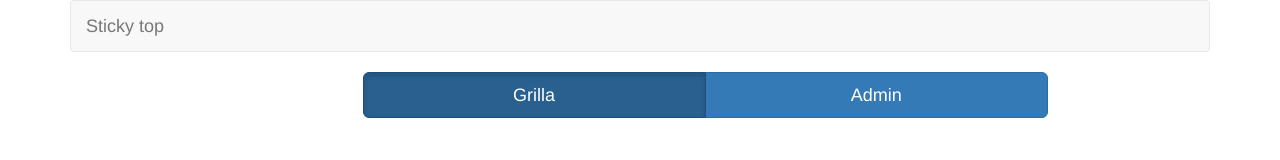
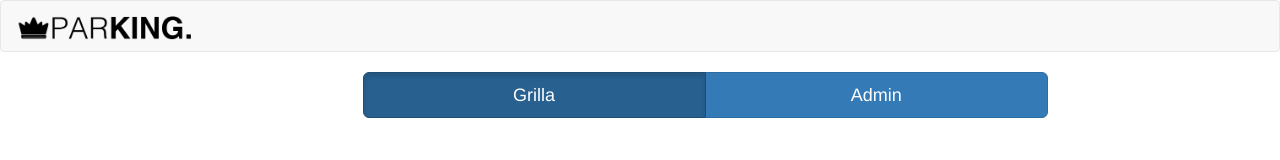
Before and after one commit to JuanMaBF/TPLaboratorioIII, a plain HTML site: page index.html in a window 1280 px wide. Drawn offline with nearby package versions, Linux system fonts and the light colour scheme.

Commit message:
favicon y main.css

```diff
--- /dev/null
+++ b/CSS/main.css
@@ -0,0 +1,3 @@
+header img {
+    height: 120%;
+}
--- a/index.html
+++ b/index.html
@@ -2,23 +2,23 @@
 <html lang="es">
 <head>
     <meta charset="UTF-8">
-    <link rel="stylesheet" href="./css/index.css">
     <meta name="viewport" content="width=device-width, initial-scale=1.0">
     <meta http-equiv="X-UA-Compatible" content="ie=edge">
+    <link rel="stylesheet" href="./css/main.css">
+    <link rel="stylesheet" href="./css/index.css">
+    <link rel="shortcut icon" href="./img/favicon.png" type="image/x-icon">
     <link rel="stylesheet" href="https://maxcdn.bootstrapcdn.com/bootstrap/3.3.7/css/bootstrap.min.css">
     <script src="https://maxcdn.bootstrapcdn.com/bootstrap/3.3.7/js/bootstrap.min.js"></script>
-    <title>Estacionamiento</title>
+    <title>ParKING</title>
 </head>
 
 <body>
+    <header>
+        <nav class="navbar navbar-default navbar-light bg-faded">
+            <a class="navbar-brand" href="#"><img src="./img/logo.png"></a>
+        </nav>
+    </header>
     <div class="container">
-
-            <nav class="navbar navbar-default navbar-light bg-faded">
-                    <a class="navbar-brand" href="#">Sticky top</a>
-                  </nav>
-
-
-
         <div class="row">
                 <div class="col-md-3"></div>
                 <div class="col-md-5">
```
Also changed, not shown: login.html (+9 -2 lines), IMG/favicon.png (added).
